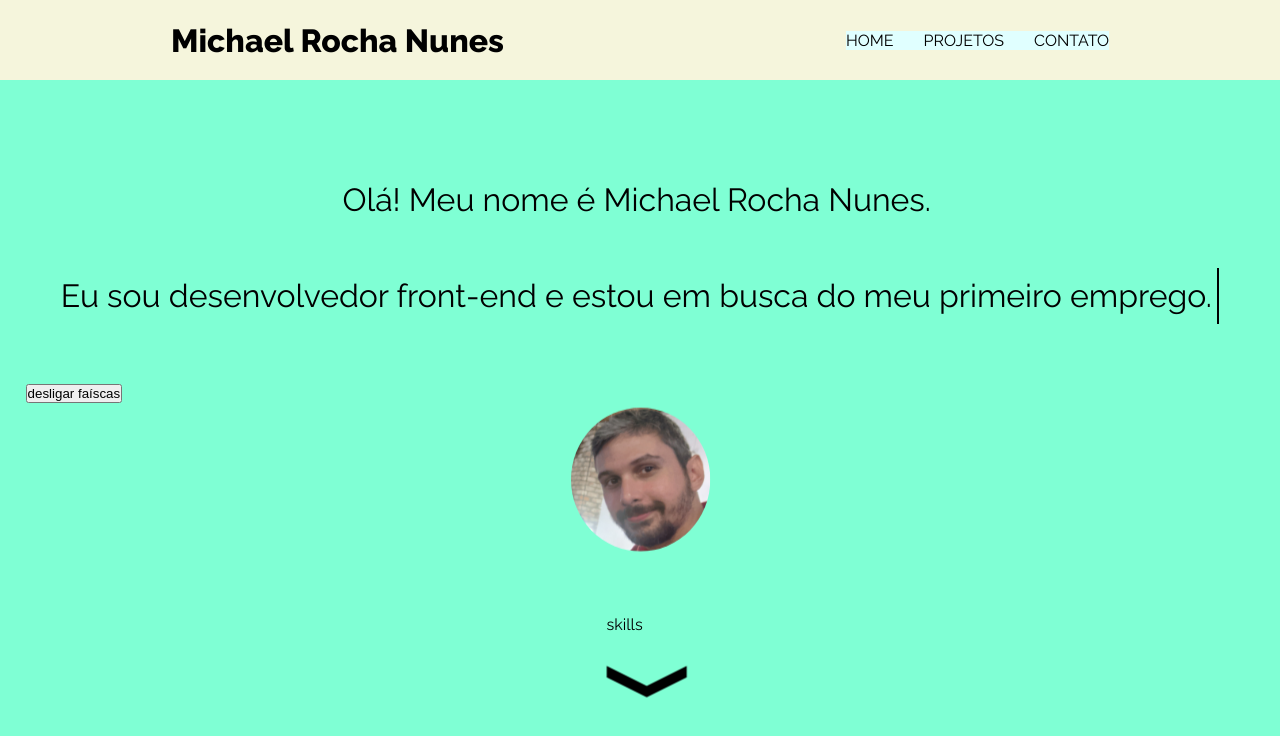
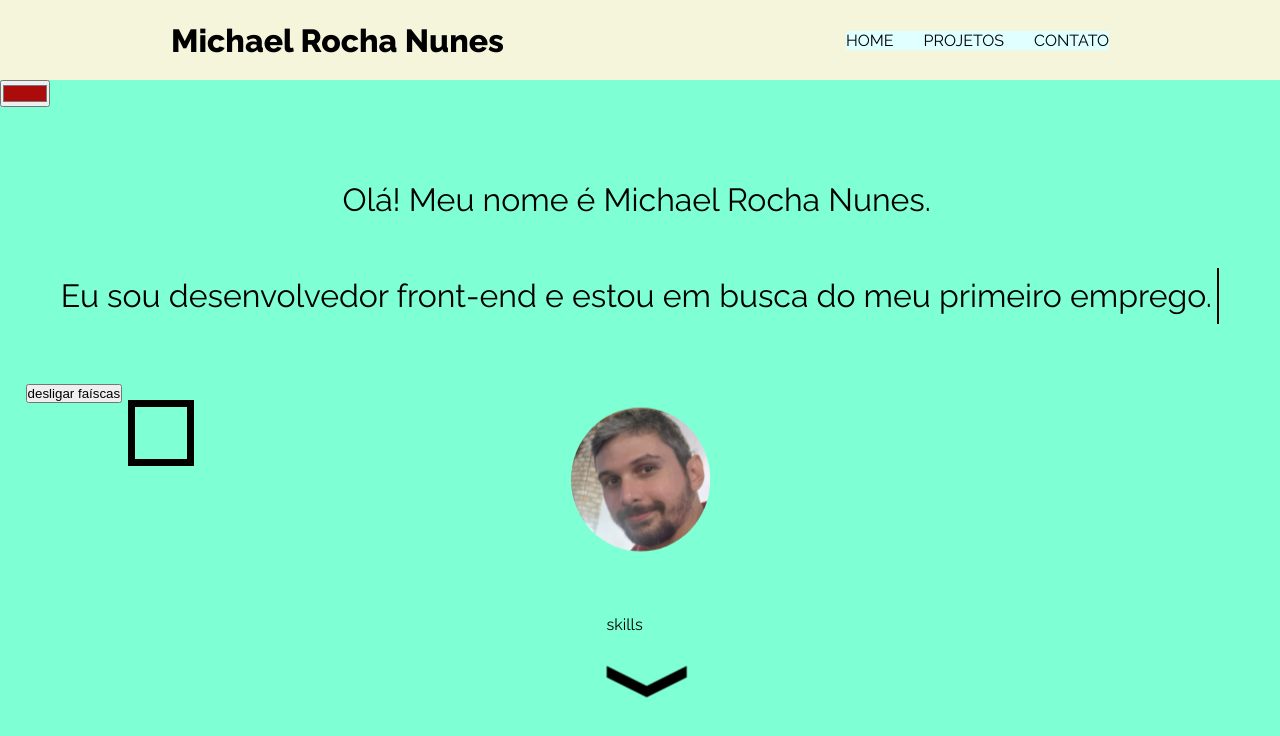
Before and after one commit to michaelrn2288/portfolio, a React (Vite) app: page / in a window 1280 px wide. Shown: the top 736 px of the page. Built offline with nearby package versions, Linux system fonts and the light colour scheme.

Commit message:
add color picker and state to store color selected

```diff
--- a/src/Components/App/index.jsx
+++ b/src/Components/App/index.jsx
@@ -1,5 +1,7 @@
 import { useState } from "react";
 import styled from "styled-components";
+import { hexToHSL } from "../../Utils/colorConverter";
+import ColorSelector from "../ColorSelector";
 import Footer from "../Footer";
 import Header from "../Header";
 import MouseSparks from "../MouseSparks";
@@ -12,8 +14,19 @@ const StyledMain = styled.main`
     background-color:aquamarine;
 `
 
+const CustomColor = styled.div`
+    position: fixed;
+    top: 50%;
+    left: 10%;
+    height: 66px;
+    width: 66px;
+    background-color: ${ props => props.selectedColor.hslcolor };
+    border: solid black 7px;
+`
+
 export default function App() {
     const [areSparksOn, setAreSparksOn] = useState(true)
+    const [selectedColor, setSelectedColor] = useState({ hexcolor: '#ab0b0b', hslcolor: '' })
 
     const headerHeight = '10'//vh
 
@@ -29,6 +42,13 @@ export default function App() {
                 textWhenOn={'desligar faíscas'}
                 textWhenOff={'ligar faíscas'}
             />
+            <ColorSelector
+                selectedColor={selectedColor}
+                setSelectedColor={setSelectedColor}
+            />
+            <CustomColor
+                selectedColor={selectedColor}
+            ></CustomColor>
             <StyledMain>
                 <Router headerHeight={headerHeight} />
             </StyledMain>
--- /dev/null
+++ b/src/Components/ColorSelector/index.jsx
@@ -0,0 +1,28 @@
+import styled from "styled-components"
+import { hexToHSL } from "../../Utils/colorConverter"
+
+const ColorInput = styled.input`
+    position: fixed;
+`
+
+export default function ColorSelector(props) {
+
+    function handleChange(event) {
+        const { name, value } = event.target
+        props.setSelectedColor(prevColor => ({
+            [name]: value,
+            hslcolor: hexToHSL(value)
+        }))
+    }
+
+    return (
+        <>
+            <ColorInput
+                type='color'
+                name='hexcolor'
+                value={props.selectedColor.hexcolor}
+                onChange={handleChange}
+            />
+        </>
+    )
+}
--- /dev/null
+++ b/src/Utils/colorConverter.js
@@ -0,0 +1,44 @@
+export function hexToHSL(hexColor) {
+    // Convert hex to RGB first
+    let r = 0, g = 0, b = 0;
+    if (hexColor.length == 4) {
+      r = "0x" + hexColor[1] + hexColor[1];
+      g = "0x" + hexColor[2] + hexColor[2];
+      b = "0x" + hexColor[3] + hexColor[3];
+    } else if (hexColor.length == 7) {
+      r = "0x" + hexColor[1] + hexColor[2];
+      g = "0x" + hexColor[3] + hexColor[4];
+      b = "0x" + hexColor[5] + hexColor[6];
+    }
+    // Then to HSL
+    r /= 255;
+    g /= 255;
+    b /= 255;
+    let cmin = Math.min(r,g,b),
+        cmax = Math.max(r,g,b),
+        delta = cmax - cmin,
+        h = 0,
+        s = 0,
+        l = 0;
+
+    if (delta == 0)
+      h = 0;
+    else if (cmax == r)
+      h = ((g - b) / delta) % 6;
+    else if (cmax == g)
+      h = (b - r) / delta + 2;
+    else
+      h = (r - g) / delta + 4;
+
+    h = Math.round(h * 60);
+
+    if (h < 0)
+      h += 360;
+
+    l = (cmax + cmin) / 2;
+    s = delta == 0 ? 0 : delta / (1 - Math.abs(2 * l - 1));
+    s = +(s * 100).toFixed(1);
+    l = +(l * 100).toFixed(1);
+
+    return "hsl(" + h + "," + s + "%," + l + "%)";
+  }
```
